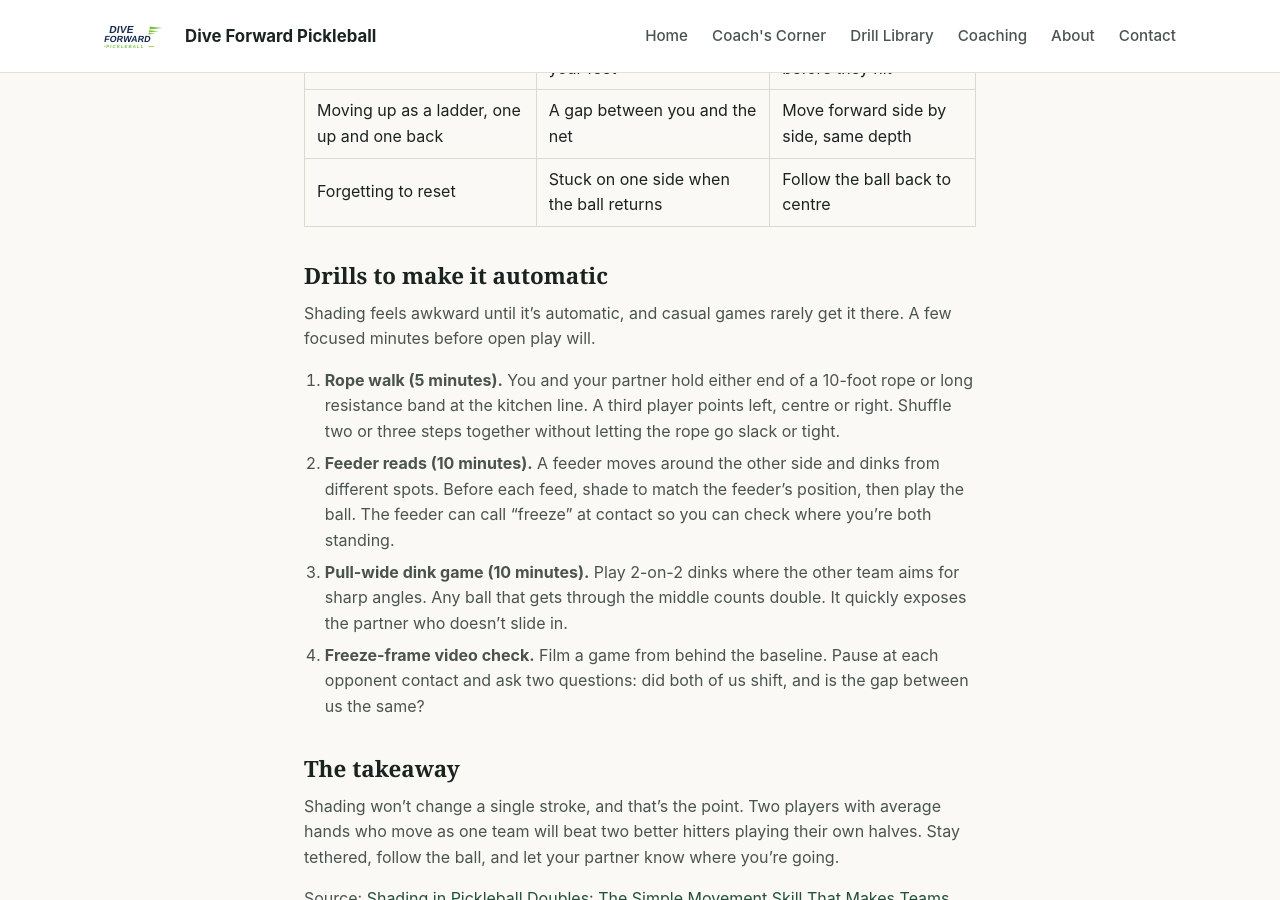
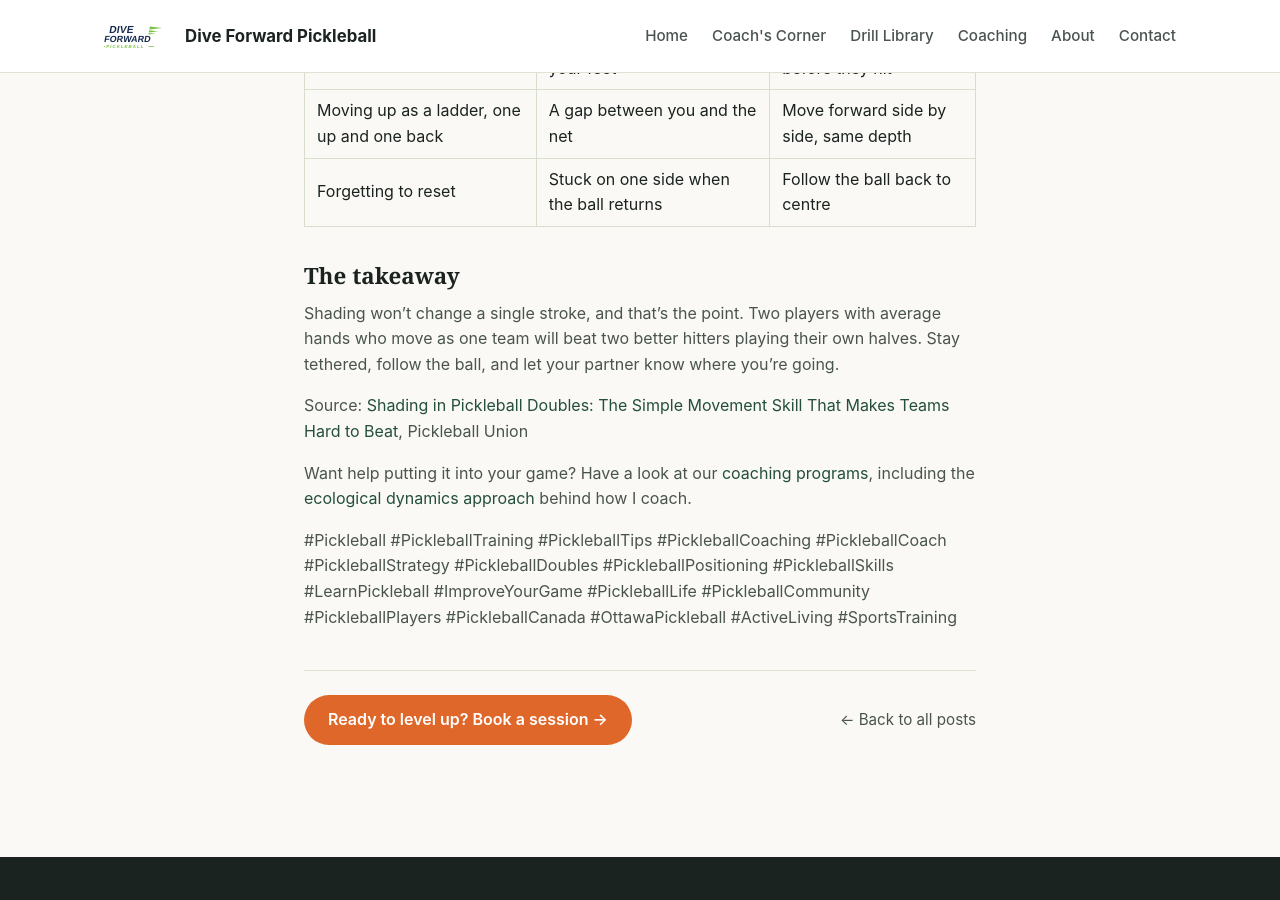
Before and after one commit to forwardpickleballorg-art/forwardpickleballorg-art.github.io, a Jekyll site: the page built from _posts/2026-11-06-shading-in-pickleball.html, in a window 1280 px wide and 900 px high, scrolled down 2931 px. Built offline with Jekyll 4.4.1, drawn with Linux system fonts in a browser that asks for light colours.

Commit message:
Remove Drills section from Shading in Pickleball post

```diff
--- a/_posts/2026-11-06-shading-in-pickleball.html
+++ b/_posts/2026-11-06-shading-in-pickleball.html
@@ -111,16 +111,6 @@ redirect_from:
 <tr><td style="border: 1px solid #D8DECE; padding: 0.5rem 0.75rem;">Forgetting to reset</td><td style="border: 1px solid #D8DECE; padding: 0.5rem 0.75rem;">Stuck on one side when the ball returns</td><td style="border: 1px solid #D8DECE; padding: 0.5rem 0.75rem;">Follow the ball back to centre</td></tr>
 </table>
 
-<h2>Drills to make it automatic</h2>
-<p>Shading feels awkward until it&rsquo;s automatic, and casual games rarely get it there. A few focused minutes before open play will.</p>
-
-<ol>
-<li><strong>Rope walk (5 minutes).</strong> You and your partner hold either end of a 10-foot rope or long resistance band at the kitchen line. A third player points left, centre or right. Shuffle two or three steps together without letting the rope go slack or tight.</li>
-<li><strong>Feeder reads (10 minutes).</strong> A feeder moves around the other side and dinks from different spots. Before each feed, shade to match the feeder&rsquo;s position, then play the ball. The feeder can call &ldquo;freeze&rdquo; at contact so you can check where you&rsquo;re both standing.</li>
-<li><strong>Pull-wide dink game (10 minutes).</strong> Play 2-on-2 dinks where the other team aims for sharp angles. Any ball that gets through the middle counts double. It quickly exposes the partner who doesn&rsquo;t slide in.</li>
-<li><strong>Freeze-frame video check.</strong> Film a game from behind the baseline. Pause at each opponent contact and ask two questions: did both of us shift, and is the gap between us the same?</li>
-</ol>
-
 <h2>The takeaway</h2>
 <p>Shading won&rsquo;t change a single stroke, and that&rsquo;s the point. Two players with average hands who move as one team will beat two better hitters playing their own halves. Stay tethered, follow the ball, and let your partner know where you&rsquo;re going.</p>
 
```
